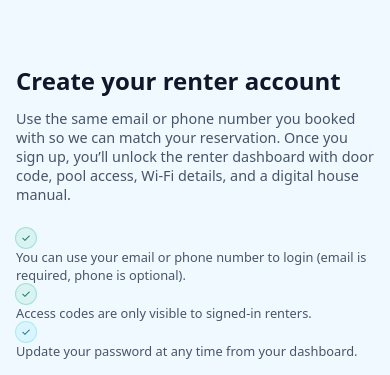
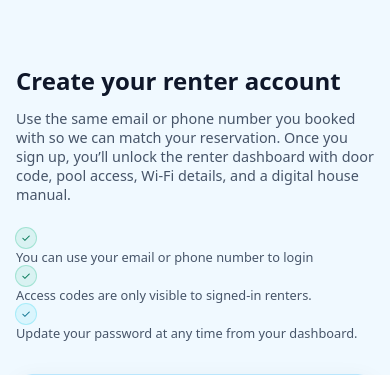
Before and after one commit to mnikain/planetdestin, a Django app: page /users/register/ in a window 390 px wide. Shown: the part 74-449 px from the top of the page. Run offline with Django 5.2, Linux system fonts and the light colour scheme.

Commit message:
phone optional issue fixed

```diff
--- a/users/templates/users/register.html
+++ b/users/templates/users/register.html
@@ -16,7 +16,7 @@
             <span class="badge badge-emerald">
               ✓
             </span>
-            <p>You can use your email or phone number to login (email is required, phone is optional).</p>
+            <p>You can use your email or phone number to login</p>
           </div>
           <div>
             <span class="badge badge-emerald">
```
Also changed, not shown: rentals/static/rentals/tides-big.jpg (added), rentals/static/rentals/tides.jpg.
